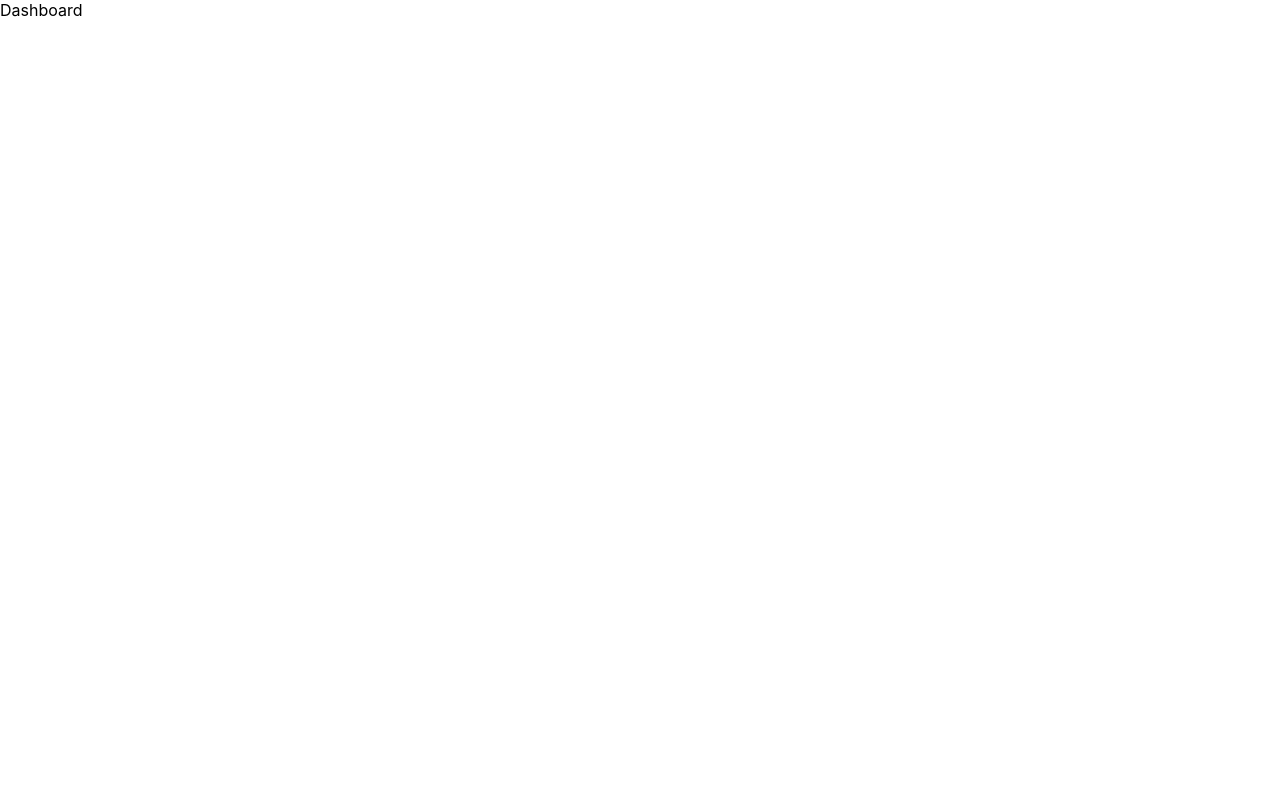
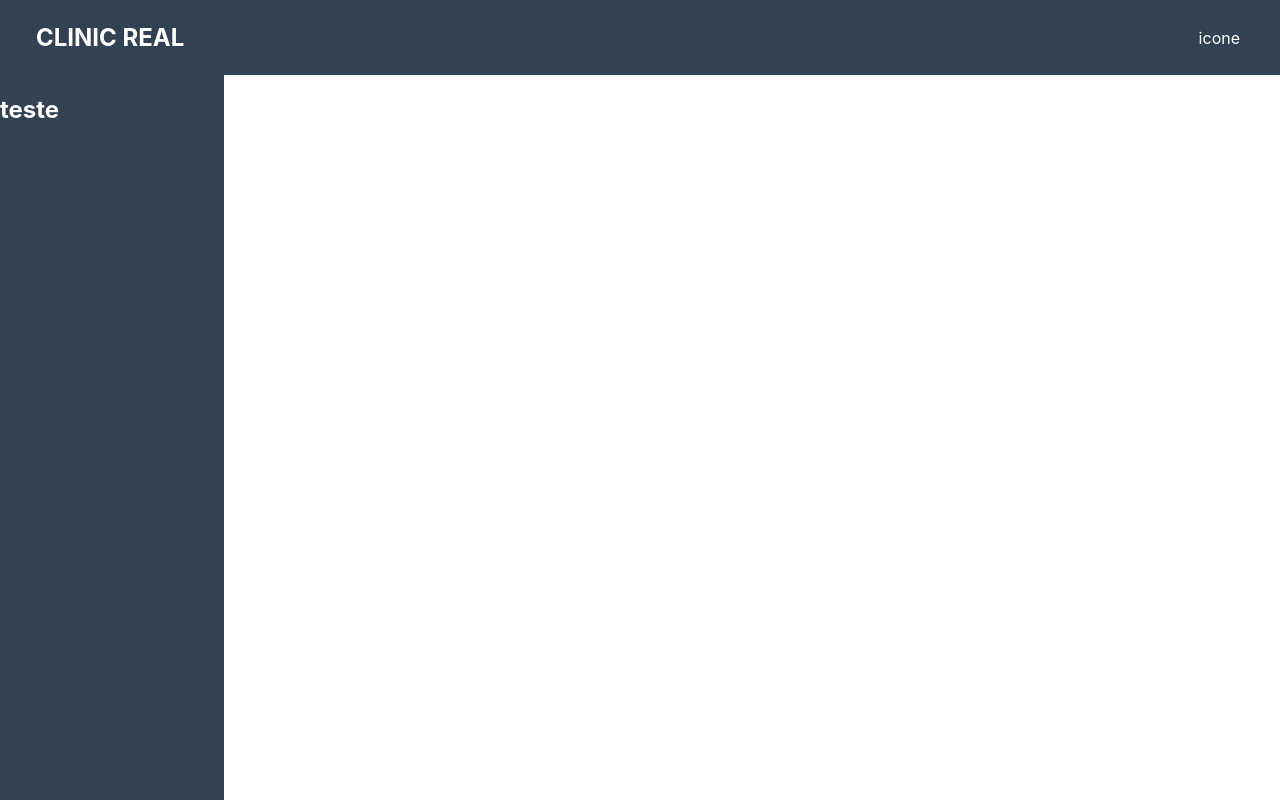
Before and after one commit to gusouza97/Project-Sistema-de-Agendamento-Medico, a React (Create React App) app in the folder app/front/: page /dashboard in a window 1280 px wide. Built offline with nearby package versions, Linux system fonts and the light colour scheme.

Commit message:
Create Layout

```diff
--- a/app/front/package.json
+++ b/app/front/package.json
@@ -6,6 +6,7 @@
     "@testing-library/jest-dom": "^5.16.4",
     "@testing-library/react": "^13.3.0",
     "@testing-library/user-event": "^13.5.0",
+    "prop-types": "^15.8.1",
     "react": "^18.1.0",
     "react-dom": "^18.1.0",
     "react-router-dom": "^6.3.0",
--- /dev/null
+++ b/app/front/src/Layout/Layout/Layout.js
@@ -0,0 +1,30 @@
+// Library
+import PropTypes from 'prop-types';
+
+// Styles
+import style from './Layout.module.css';
+
+// Layouts
+import Navbar from '../Navbar/Navbar';
+import Sidebar from '../Sidebar/Sidebar';
+import Main from '../Main/Main';
+
+function Layout({ children }) {
+  return (
+    <div className={`${style.layout} ${style.flexColumn}`}>
+      <Navbar />
+      <div className={style.flexRow}>
+        <Sidebar />
+        <Main>
+          {children}
+        </Main>
+      </div>
+    </div>
+  );
+}
+
+Layout.propTypes = {
+  children: PropTypes.node.isRequired,
+};
+
+export default Layout;
--- /dev/null
+++ b/app/front/src/Layout/Layout/Layout.module.css
@@ -0,0 +1,13 @@
+.layout {
+    display: flex;
+}
+
+.flexColumn{
+    display: flex;
+    flex-direction: column;
+}
+
+.flexRow {
+    display: flex;
+    flex-direction: row;
+}
--- /dev/null
+++ b/app/front/src/Layout/Main/Main.js
@@ -0,0 +1,16 @@
+// Library
+import PropTypes from 'prop-types';
+
+function Main({ children }) {
+  return (
+    <main>
+      {children}
+    </main>
+  );
+}
+
+Main.propTypes = {
+  children: PropTypes.node.isRequired,
+};
+
+export default Main;
--- /dev/null
+++ b/app/front/src/Layout/Navbar/Navbar.js
@@ -0,0 +1,13 @@
+// Styles
+import style from './Navbar.module.css';
+
+function Navbar() {
+  return (
+    <nav className={style.nav}>
+      <h1>CLINIC REAL</h1>
+      <p>icone</p>
+    </nav>
+  );
+}
+
+export default Navbar;
--- /dev/null
+++ b/app/front/src/Layout/Navbar/Navbar.module.css
@@ -0,0 +1,19 @@
+nav {
+    align-items: center;
+    background-color: #334155;
+    color: #FFF;
+    display: flex;
+    flex-direction: row;
+    height: 75px;
+    justify-content: space-between;
+    position: fixed;
+    width: 100%;
+}
+
+nav h1 {
+    margin-left: 1.5em;
+}
+
+nav p {
+    margin-right: 2.5em;
+}
--- /dev/null
+++ b/app/front/src/Layout/Sidebar/Sidebar.js
@@ -0,0 +1,12 @@
+// Styles
+import style from './Sidebar.module.css';
+
+function Sidebar() {
+  return (
+    <aside className={style.aside}>
+      <h2>teste</h2>
+    </aside>
+  );
+}
+
+export default Sidebar;
--- /dev/null
+++ b/app/front/src/Layout/Sidebar/Sidebar.module.css
@@ -0,0 +1,9 @@
+aside {
+    background-color: #334155;
+    color: #FFF;
+    display: flex;
+    height: 100vh;
+    position: fixed;
+    top: 75px;
+    width: 14em;
+}
--- a/app/front/src/Pages/Dashboard/Dashboard.js
+++ b/app/front/src/Pages/Dashboard/Dashboard.js
@@ -1,8 +1,12 @@
+// Layouts
+import Layout from '../../Layout/Layout/Layout';
+
 function Dashboard() {
   return (
-    <>
-      Dashboard
-    </>
+    <Layout>
+      <h1>Dashboard</h1>
+      <p>Teste</p>
+    </Layout>
   );
 }
 
```
Also changed, not shown: app/front/src/Layout/Layout.js (deleted), 1 other file (tests, documents, lock files or other folders).
